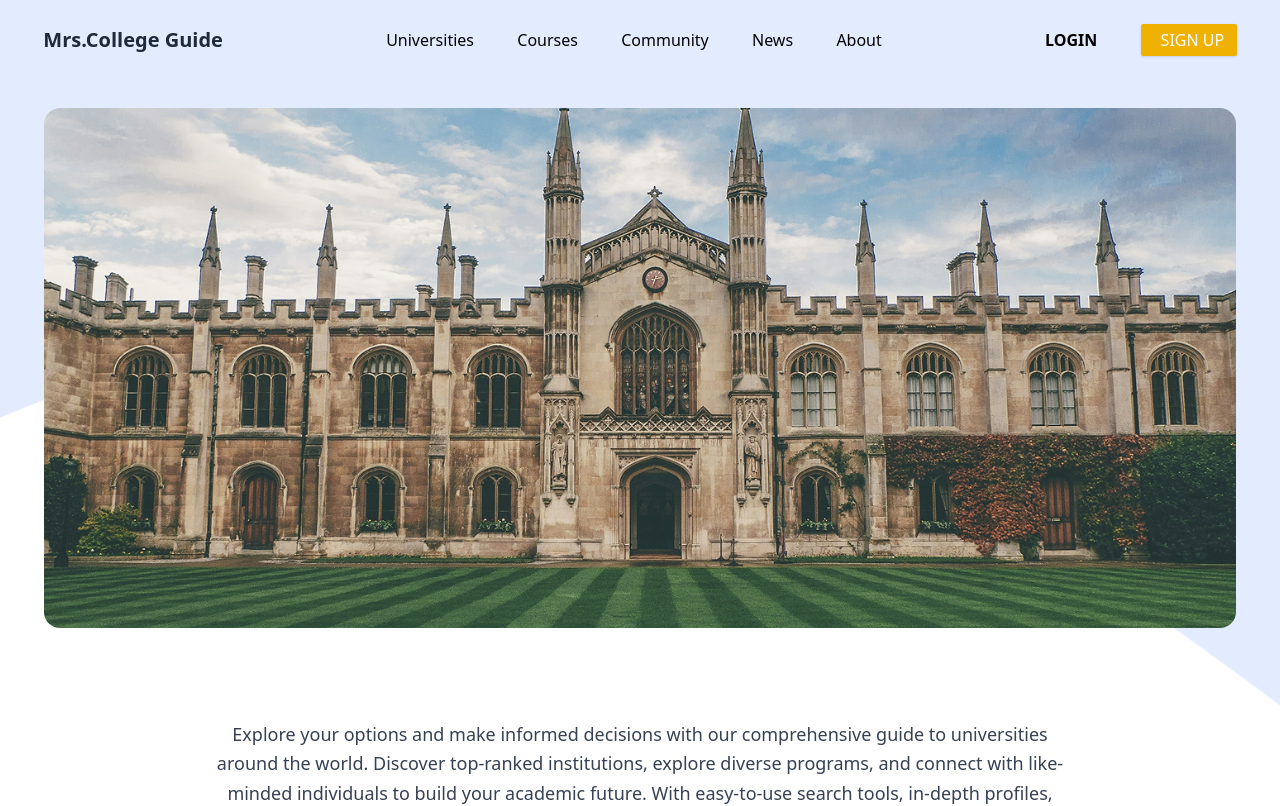
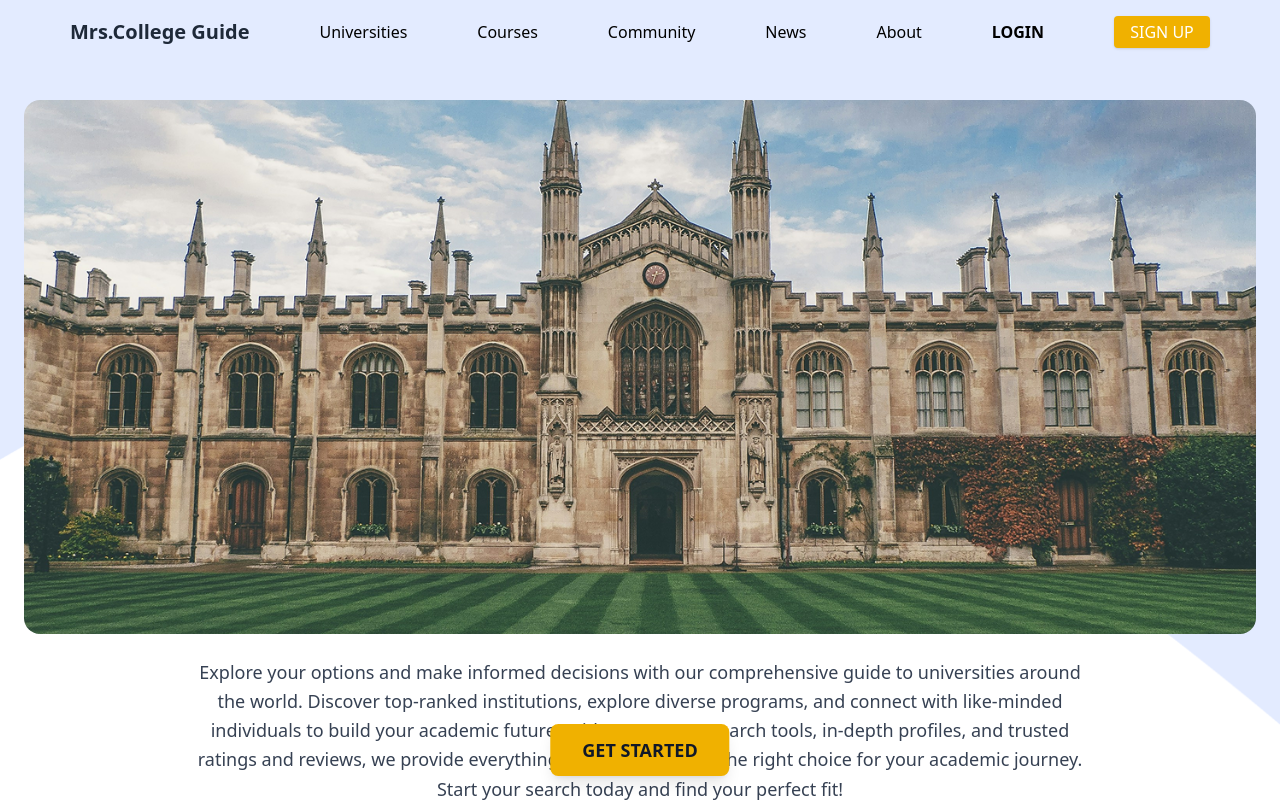
Before and after one commit to Ankitkumar7311/E-Learning, a React (Vite) app: page / in a window 1280 px wide. Shown: the top 806 px of the page. Built offline with nearby package versions, Linux system fonts and the light colour scheme.

Commit message:
routing added

```diff
--- a/package.json
+++ b/package.json
@@ -13,6 +13,7 @@
     "@tailwindcss/vite": "^4.1.12",
     "react": "^19.1.1",
     "react-dom": "^19.1.1",
+    "react-router-dom": "^7.8.2",
     "tailwindcss": "^4.1.12"
   },
   "devDependencies": {
--- a/src/App.jsx
+++ b/src/App.jsx
@@ -1,11 +1,29 @@
-import HomePage from './components/HomePage'
-import NavBar from './components/NavBar'
+import React from 'react';
+import { BrowserRouter as Router, Routes, Route } from 'react-router-dom';
+import NavBar from './components/NavBar';
+import HomePage from './components/HomePage';
+import Courses from './components/Courses';
+import Universities from './components/Universities';
+import Community from './components/Community';
+import News from './components/News';
+import About from './components/About';
+import Login from './components/Login';
 
 const App = () => {
-  return <>
-  <NavBar/>
+  return (
+    <Router>
+      <NavBar />
+      <Routes>
+        <Route path="/" element={<HomePage />} />
+        <Route path="/universities" element={<Universities />} />
+        <Route path="/courses" element={<Courses />} />
+        <Route path="/community" element={<Community />} />
+        <Route path="/news" element={<News />} />
+        <Route path="/about" element={<About />} />
+        <Route path="/login" element={<Login />} />
+      </Routes>
+    </Router>
+  );
+};
 
-  </>
-}
-
-export default App
+export default App;
--- /dev/null
+++ b/src/components/About.jsx
@@ -0,0 +1,12 @@
+import React from "react";
+
+const About = () => {
+  return (
+    <div className="p-10 text-center">
+      <h1 className="text-3xl font-bold mb-4">About Page</h1>
+      <p className="text-gray-600">Here you can explore all  About.</p>
+    </div>
+  );
+};
+
+export default About;
--- /dev/null
+++ b/src/components/Community.jsx
@@ -0,0 +1,12 @@
+import React from "react";
+
+const Community = () => {
+  return (
+    <div className="p-10 text-center">
+      <h1 className="text-3xl font-bold mb-4">Community Page</h1>
+      <p className="text-gray-600">Here you can explore all available Community.</p>
+    </div>
+  );
+};
+
+export default Community;
--- /dev/null
+++ b/src/components/Courses.jsx
@@ -0,0 +1,12 @@
+import React from "react";
+
+const Courses = () => {
+  return (
+    <div className="p-10 text-center">
+      <h1 className="text-3xl font-bold mb-4">Courses Page</h1>
+      <p className="text-gray-600">Here you can explore all available courses.</p>
+    </div>
+  );
+};
+
+export default Courses;
--- a/src/components/HomePage.jsx
+++ b/src/components/HomePage.jsx
@@ -1,46 +1,39 @@
-import Background from "../components/Background";
-import picBg from "../assets/home.png"
+import React from "react";
+import Background from "./Background";
+import picBg from "../assets/home.png";
 
-const HomePage = ({children}) => {
+const HomePage = () => {
+  return (
+    <Background>
+
+      <main className="h-screen w-full flex flex-col justify-center items-center relative px-6">
+
+        <div
+          className="h-2/3 w-full bg-cover bg-center rounded-2xl"
+          style={{ backgroundImage: `url(${picBg})` }}
+        ></div>
 
 
-
-  return (
-    <Background>
-      <div className="font-sans">
+        <div className="max-w-4xl text-center py-6">
+          <p className="text-gray-700 text-lg leading-relaxed">
+            Explore your options and make informed decisions with our
+            comprehensive guide to universities around the world. Discover
+            top-ranked institutions, explore diverse programs, and connect
+            with like-minded individuals to build your academic future.
+            With easy-to-use search tools, in-depth profiles, and trusted
+            ratings and reviews, we provide everything you need to make the
+            right choice for your academic journey. Start your search today
+            and find your perfect fit!
+          </p>
+        </div>
 
 
-        <header className="h-24 w-full">
-         {children}
-        </header>
-
-
-        <main className="max-w-7xl mx-auto px-4 sm:px-6 lg:px-8">
-
-          <div className="p-3  rounded-3xl">
-            <div
-              className="relative h-[65vh] bg-cover bg-center rounded-2xl"
-              style={{ backgroundImage: `url(${picBg})` }}
-            >
-
-            </div>
-          </div>
-
-
-          <div className="w-full max-w-4xl mx-auto px-6 text-center py-16 md:py-20">
-            <p className="text-gray-700 text-lg leading-relaxed mb-10">
-              Explore your options and make informed decisions with our comprehensive guide to universities around the world. Discover top-ranked institutions, explore diverse programs, and connect with like-minded individuals to build your academic future. With easy-to-use search tools, in-depth profiles, and trusted ratings and reviews, we provide everything you need to make the right choice for your academic journey. Start your search today and find your perfect fit!
-            </p>
-
-            <button
-              className="bg-yellow-500 text-gray-900 font-bold py-3 px-8 rounded-lg text-lg hover:bg-yellow-600 transition-colors duration-300 focus:outline-none focus:ring-2 focus:ring-yellow-400"
-            >
-              GET STARTED
-            </button>
-          </div>
-
-        </main>
-      </div>
+        <div className="fixed bottom-6 left-1/2 transform -translate-x-1/2 z-50">
+          <button className="bg-yellow-500 text-gray-900 font-bold py-3 px-8 rounded-lg text-lg hover:bg-yellow-600 transition-colors duration-300 focus:outline-none focus:ring-2 focus:ring-yellow-400 shadow-lg">
+            GET STARTED
+          </button>
+        </div>
+      </main>
     </Background>
   );
 };
--- /dev/null
+++ b/src/components/Login.jsx
@@ -0,0 +1,12 @@
+import React from "react";
+
+const Login = () => {
+  return (
+    <div className="p-10 text-center">
+      <h1 className="text-3xl font-bold mb-4">Login Page</h1>
+      <p className="text-gray-600">Here your login.</p>
+    </div>
+  );
+};
+
+export default Login;
--- a/src/components/NavBar.jsx
+++ b/src/components/NavBar.jsx
@@ -1,20 +1,23 @@
-import React from 'react'
-import HomePage from './HomePage';
-let NavBar = () => {
-    return (
-        <HomePage>
-            <nav className='h-20 flex flex-row justify-evenly items-center '>
-                <a href=""><h1 className='text-xl font-semibold text-gray-800 font-sans-serif'>Mrs.College Guide</h1></a>
-                <a href=""><h1 className='font-sans-serif ml-30 font-normal'>Universities</h1></a>
-                <a href=""><h1 className='font-sans  '>Courses</h1></a>
-                <a href=""><h1 className='font-sans'>Community</h1></a>
-                <a href=""><h1 className='font-sans'>News</h1></a>
-                <a href=""><h1 className='font-sans mr-30'>About</h1></a>
-                <a href=""><h1 className='font-sans  font-bold uppercase'>Login</h1></a>
-                <a href=""><h1 className='rounded-xs bg-yellow-500 h-8 w-24 content-center pl-5 pr-2 text-5 text-white uppercase hover:bg-yellow-600 shadow'>sign up</h1></a>
-            </nav>
-        </HomePage>
-    );
+import React from 'react';
+import { Link } from 'react-router-dom';
 
-}
+const NavBar = () => {
+  return (
+    <nav className='h-16 flex flex-row justify-evenly items-center bg-[#E3EBFF] shadow-md'>
+      <Link to="/"><h1 className='text-xl font-semibold text-gray-800'>Mrs.College Guide</h1></Link>
+      <Link to="/universities"><h1>Universities</h1></Link>
+      <Link to="/courses"><h1>Courses</h1></Link>
+      <Link to="/community"><h1>Community</h1></Link>
+      <Link to="/news"><h1>News</h1></Link>
+      <Link to="/about"><h1>About</h1></Link>
+      <Link to="/login"><h1 className='uppercase font-bold'>Login</h1></Link>
+      <Link to="/signup">
+        <h1 className='rounded bg-yellow-500 h-8 w-24 flex items-center justify-center text-white uppercase hover:bg-yellow-600 shadow'>
+          Sign Up
+        </h1>
+      </Link>
+    </nav>
+  );
+};
+
 export default NavBar;
--- /dev/null
+++ b/src/components/News.jsx
@@ -0,0 +1,12 @@
+import React from "react";
+
+const News = () => {
+  return (
+    <div className="p-10 text-center">
+      <h1 className="text-3xl font-bold mb-4">News Page</h1>
+      <p className="text-gray-600">Here you can explore all available News.</p>
+    </div>
+  );
+};
+
+export default News;
--- /dev/null
+++ b/src/components/Signup.jsx
@@ -0,0 +1,12 @@
+import React from "react";
+
+const Signup = () => {
+  return (
+    <div className="p-10 text-center">
+      <h1 className="text-3xl font-bold mb-4">Signup Page</h1>
+      <p className="text-gray-600">Here you can explore all available Signup.</p>
+    </div>
+  );
+};
+
+export default Signup;
--- /dev/null
+++ b/src/components/Universities.jsx
@@ -0,0 +1,12 @@
+import React from "react";
+
+const Universities = () => {
+  return (
+    <div className="p-10 text-center">
+      <h1 className="text-3xl font-bold mb-4">Universities Page</h1>
+      <p className="text-gray-600">Here you can explore all available Signup.</p>
+    </div>
+  );
+};
+
+export default Universities;
```
Also changed, not shown: 1 other file (tests, documents, lock files or other folders).
